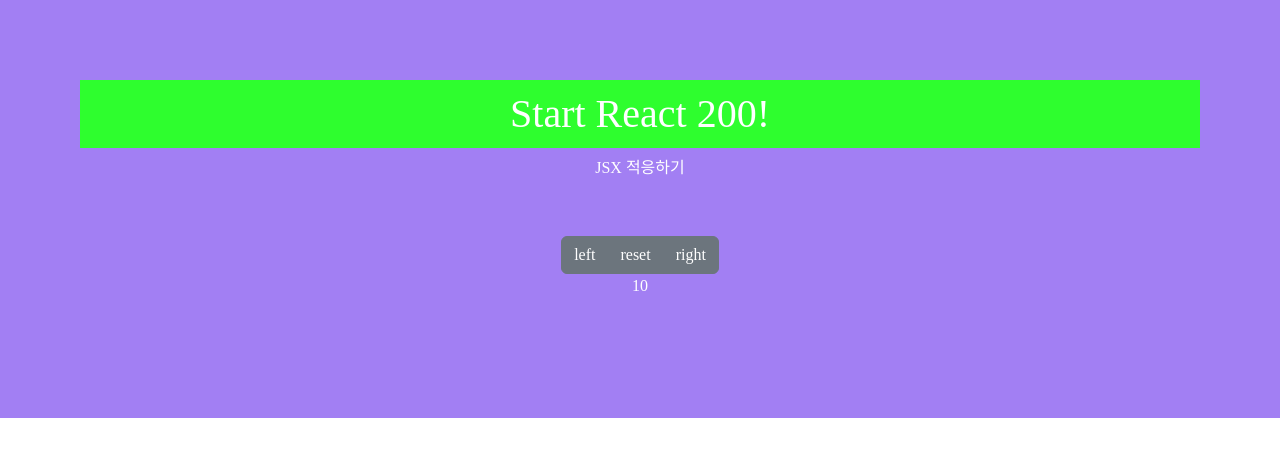
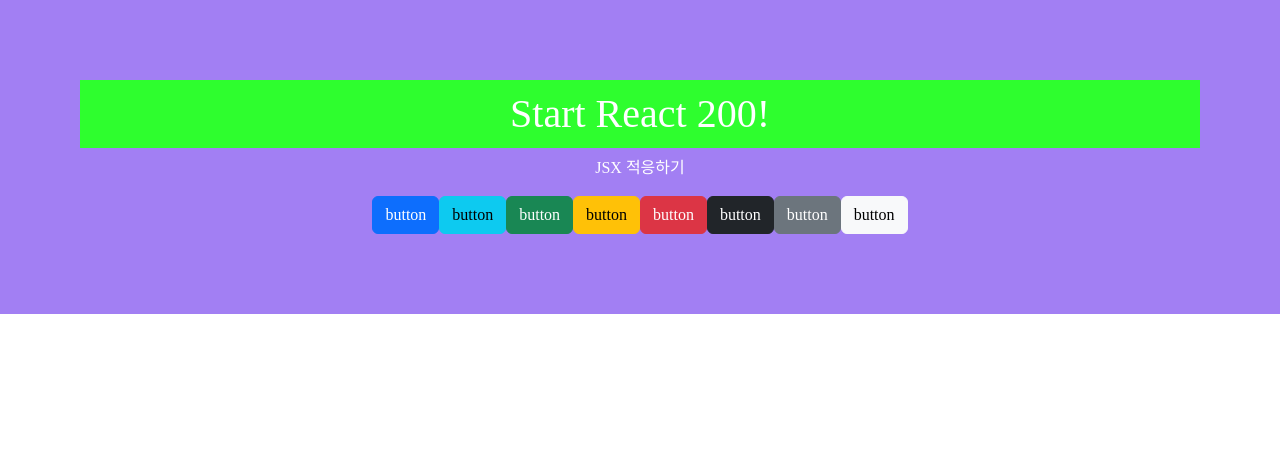
Before and after one commit to knsnyo/React-Practice, a React (Create React App) app in the folder react200/: page / in a window 1280 px wide. Shown: the top 456 px of the page. Built offline with nearby package versions, Linux system fonts and the light colour scheme.

Commit message:
20211208 1200

```diff
--- a/react200/src/App.js
+++ b/react200/src/App.js
@@ -1,6 +1,6 @@
 import React from 'react';
 import './App.css';
-import R038 from './R038.js';
+import R039 from './R039.js';
 import 'bootstrap/dist/css/bootstrap.css'
 
 function App() {
@@ -8,7 +8,7 @@
     <div>
       <h1>Start React 200!</h1>
       <p>JSX 적응하기</p>
-      <R038/>
+      <R039/>
     </div>
   );
 }
--- /dev/null
+++ b/react200/src/R039.js
@@ -0,0 +1,19 @@
+import React, {useState, useEffect} from 'react';
+import {Button} from 'reactstrap';
+
+function R039(props){
+	return(
+		<div style={{padding: '0px'}}>
+			<Button color='primary'>button</Button>
+			<Button color='info'>button</Button>
+			<Button color='success'>button</Button>
+			<Button color='warning'>button</Button>
+			<Button color='danger'>button</Button>
+			<Button color='dark'>button</Button>
+			<Button color='secondary'>button</Button>
+			<Button color='light'>button</Button>
+		</div>
+	)
+}
+
+export default R039;
```
